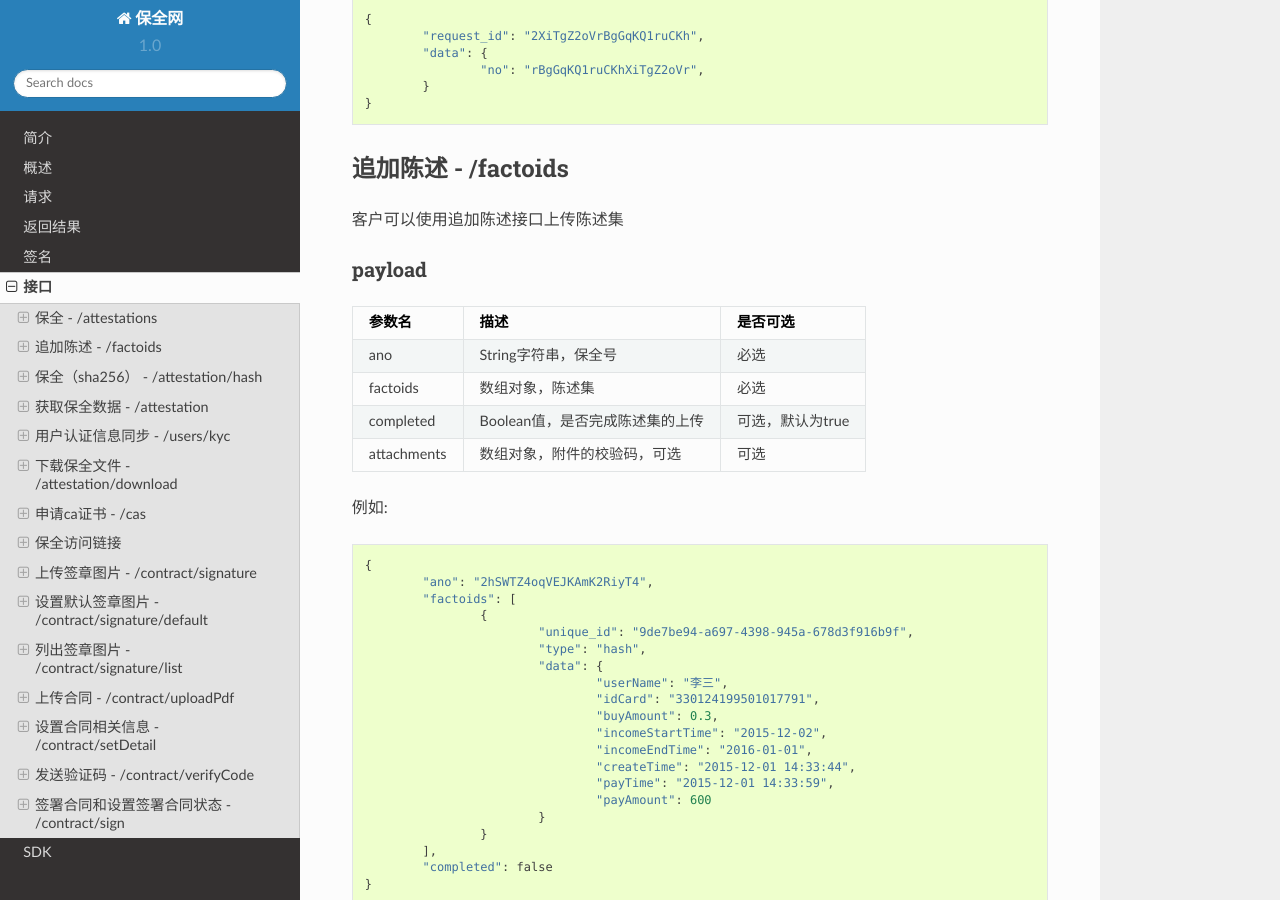
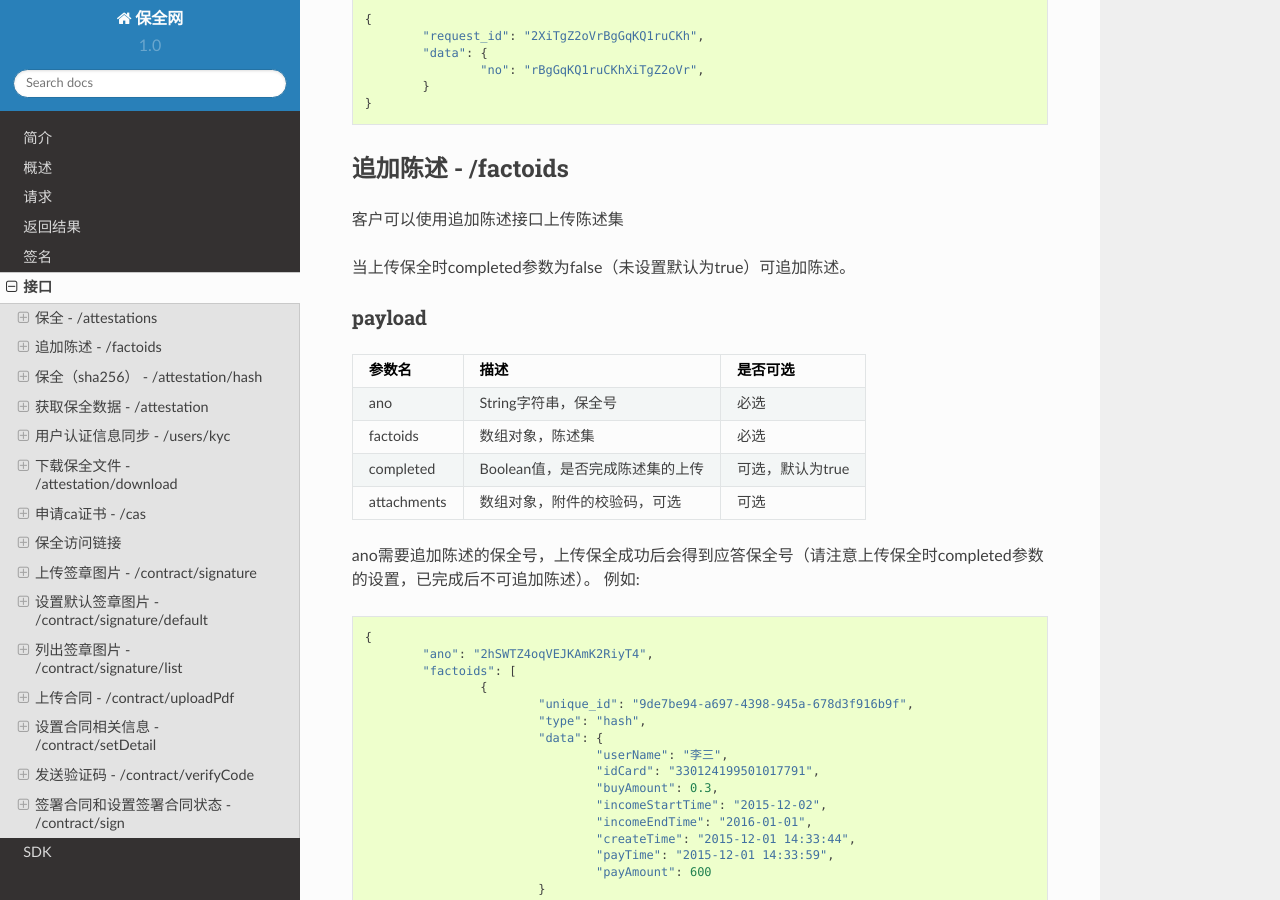
Before and after one commit to baoquan-hq/readthedocs, a Sphinx documentation site: the page built from docs/api.rst, in a window 1280 px wide and 900 px high, scrolled down 5288 px. Built offline with Sphinx 7.4.7 and the Read the Docs theme 2.0.0, drawn with Linux system fonts in a browser that asks for light colours.

Commit message:
update api.rst

```diff
--- a/docs/api.rst
+++ b/docs/api.rst
@@ -207,6 +207,8 @@ no                 String字符串，保全号
 
 客户可以使用追加陈述接口上传陈述集
 
+当上传保全时completed参数为false（未设置默认为true）可追加陈述。
+
 payload
 ^^^^^^^^^^^^^^^
 
@@ -218,7 +220,7 @@ factoids           数组对象，陈述集                   必选
 completed          Boolean值，是否完成陈述集的上传     可选，默认为true
 attachments        数组对象，附件的校验码，可选         可选
 =================  ================================ ================
-
+ano需要追加陈述的保全号，上传保全成功后会得到应答保全号（请注意上传保全时completed参数的设置，已完成后不可追加陈述）。
 例如::
 
 	{
```
